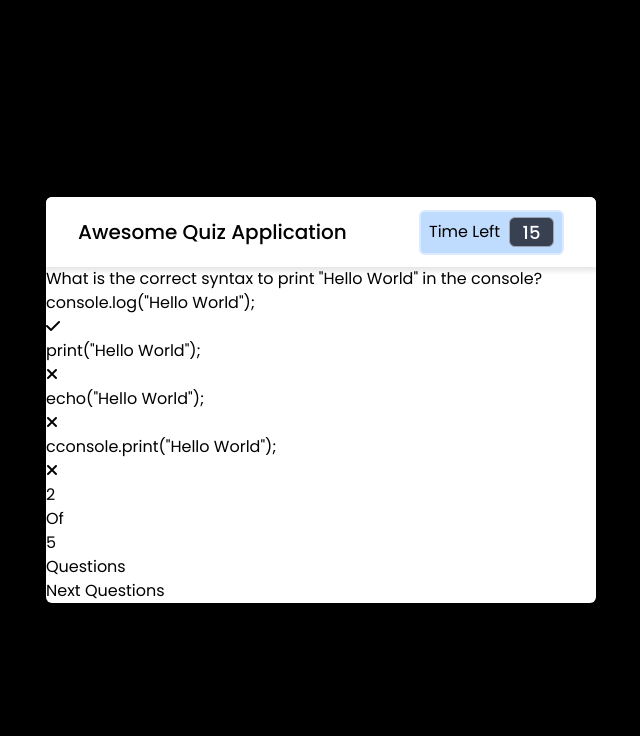
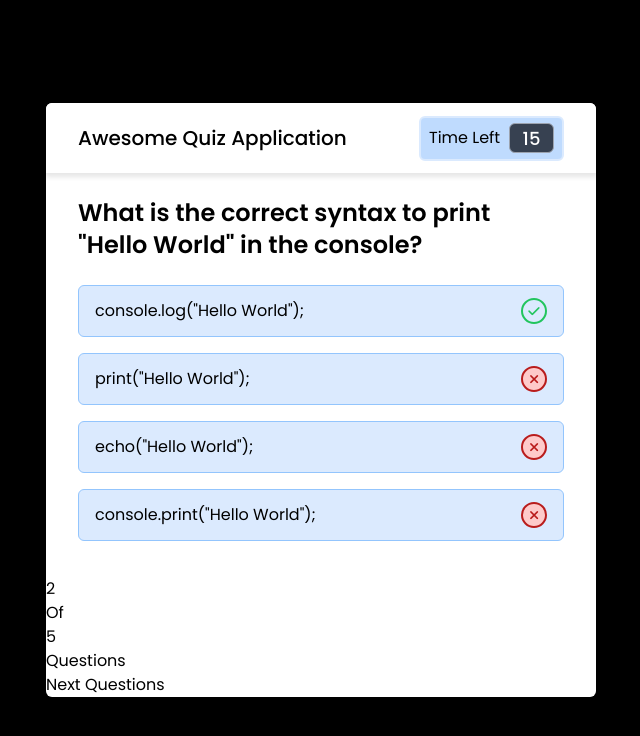
Before and after one commit to oluseguncodess/web3Bridge-quiz-app, a website: page public/index.html in a window 1280 px wide. Shown: the whole page, without its empty margins (319-959 px from the left). Drawn offline with Linux system fonts and the light colour scheme.

Commit message:
finish icon styling

```diff
--- a/public/index.html
+++ b/public/index.html
@@ -39,35 +39,35 @@
     </div>
 
     <div class="center w-[34.375rem] bg-white rounded-md text-black">
-        <header class="h-[4.375rem] flex justify-between items-center px-8 bg-white rounded-t-md shadow-bt">
+        <header class=" relative z-50 h-[4.375rem] flex justify-between items-center px-8 bg-white rounded-t-md shadow-bt">
             <h1 class="text-xl font-medium">Awesome Quiz Application</h1>
             <div class="flex justify-between items-center w-[9.0625rem] bg-blue-200 p-2 rounded-md h-[2.8125rem] border-solid border-blue-100 border-2">
                 <div class="font-normal text-base select-none">Time Left</div>
-                <div class="text-lg font-medium bg-gray-700 text-white w-[2.8125rem] h-[1.875rem] text-center rounded-md leading-[1.875rem] border-solid border-[1px] border-gray-400 ">15</div>
+                <div class="text-lg font-medium bg-gray-700 text-white w-[2.8125rem] h-[1.875rem] text-center rounded-md leading-[1.875rem] border-solid border-[1px] border-gray-400 select-none">15</div>
             </div>
         </header>
 
-        <section>
-            <div>
+        <section class="pt-6 px-8 pb-5 bg-white">
+            <div class="text-2xl font-semibold">
                 <span>What is the correct syntax to print "Hello World" in the console?</span>
             </div>
 
-            <div>
-                <div>
+            <div class="pt-6 block">
+                <div class="bg-blue-100 border-[1px] border-solid border-blue-300 rounded-md py-3 px-4 mb-4 flex items-center justify-between cursor-pointer hover:bg-blue-500 hover:text-white">
                     <span>console.log("Hello World");</span>
-                    <div><i class="fas fa-check"></i></div>
+                    <div class="icon correct"><i class="fas fa-check "></i></div>
                 </div>
-                <div>
+                <div class="bg-blue-100 border-[1px] border-solid border-blue-300 rounded-md py-3 px-4 mb-4 flex items-center justify-between cursor-pointer hover:bg-blue-500 hover:text-white">
                     <span>print("Hello World");</span>
-                    <div><i class="fas fa-times"></i></div>
+                    <div class="icon wrong"><i class="fas fa-times"></i></div>
                 </div>
-                <div>
+                <div class="bg-blue-100 border-[1px] border-solid border-blue-300 rounded-md py-3 px-4 mb-4 flex items-center justify-between cursor-pointer hover:bg-blue-500 hover:text-white">
                     <span>echo("Hello World");</span>
-                    <div><i class="fas fa-times"></i></div>
+                    <div class="icon wrong"><i class="fas fa-times"></i></div>
                 </div>
-                <div>
-                    <span>cconsole.print("Hello World");</span>
-                    <div><i class="fas fa-times"></i></div>
+                <div class="bg-blue-100 border-[1px] border-solid border-blue-300 rounded-md py-3 px-4 mb-4 flex items-center justify-between cursor-pointer hover:bg-blue-500 hover:text-white">
+                    <span>console.print("Hello World");</span>
+                    <div class="icon wrong"><i class="fas fa-times"></i></div>
                 </div>
             </div>
         </section>
--- a/src/input.css
+++ b/src/input.css
@@ -8,4 +8,16 @@
     .center {
       @apply absolute top-1/2 left-1/2 -translate-x-1/2 -translate-y-1/2;
     }
+
+    .icon {
+        @apply h-[26px] w-[26px] border-2 border-solid  rounded-[50%] text-center text-[13px] leading-[24px];
+    }
+
+    .correct {
+        @apply text-green-500 border-green-500
+    }
+
+    .wrong {
+        @apply bg-red-200 text-red-700 border-red-700
+    }
   }
```
Also changed, not shown: public/style.css.
